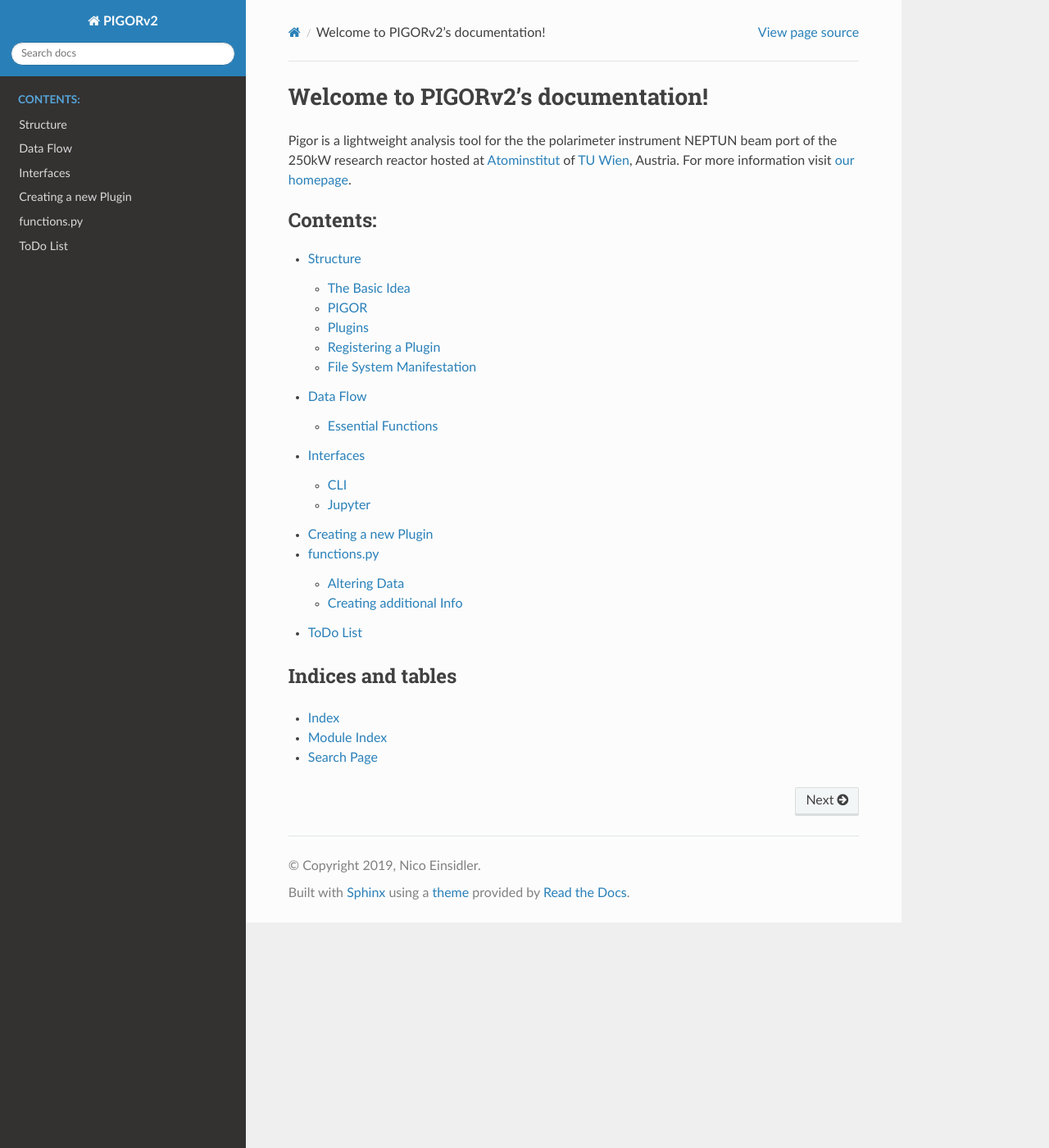
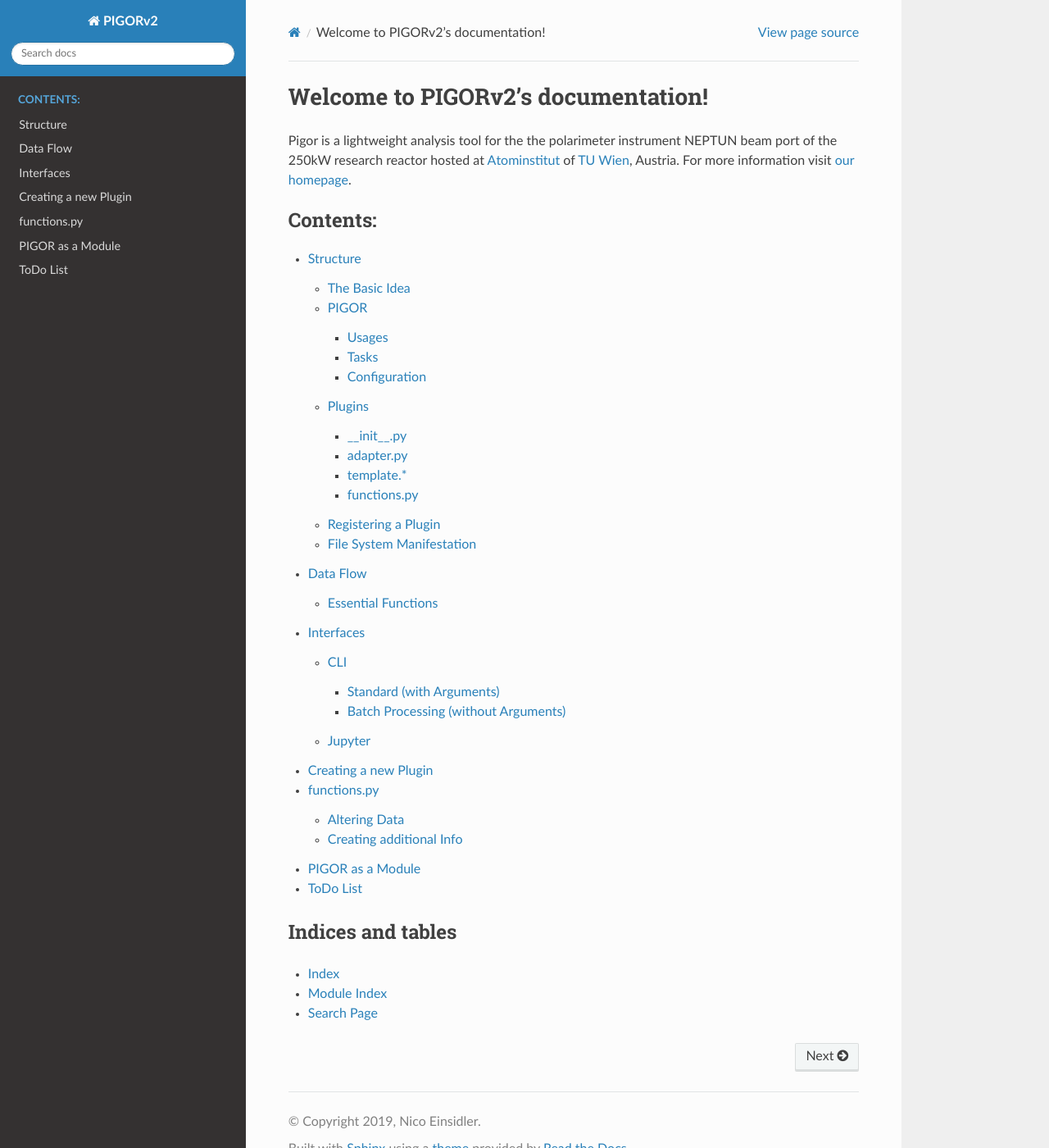
Before and after one commit to nicoeinsidler/pigor2, a Sphinx documentation site: the page built from docs/index.rst, in a window 1280 px wide and 1400 px high. Shown: the whole window at 82% size. Built offline with Sphinx 7.4.7 and the Read the Docs theme 2.0.0, drawn with Linux system fonts in a browser that asks for light colours.

Commit message:
added pigor.rst

```diff
--- a/docs/index.rst
+++ b/docs/index.rst
@@ -20,6 +20,7 @@
     interfaces
     new-plugin
     functions-py
+    pigor
     todo
 
 
--- /dev/null
+++ b/docs/pigor.rst
@@ -0,0 +1,7 @@
+PIGOR as a Module
+=================
+
+.. automodule:: pigor
+    :imported-members:
+    :members:
+    :show-inheritance:
```
Also changed, not shown: other parts of docs/index.rst (+1 -1 lines).
